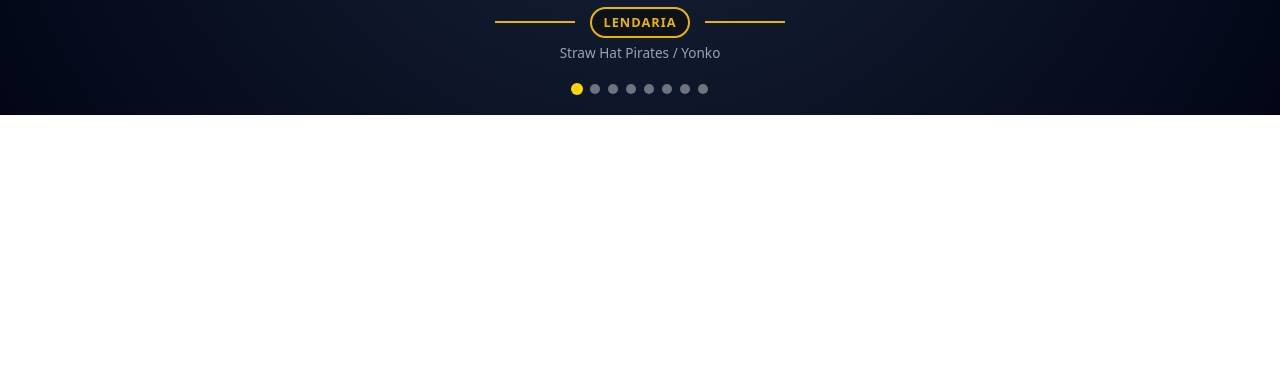
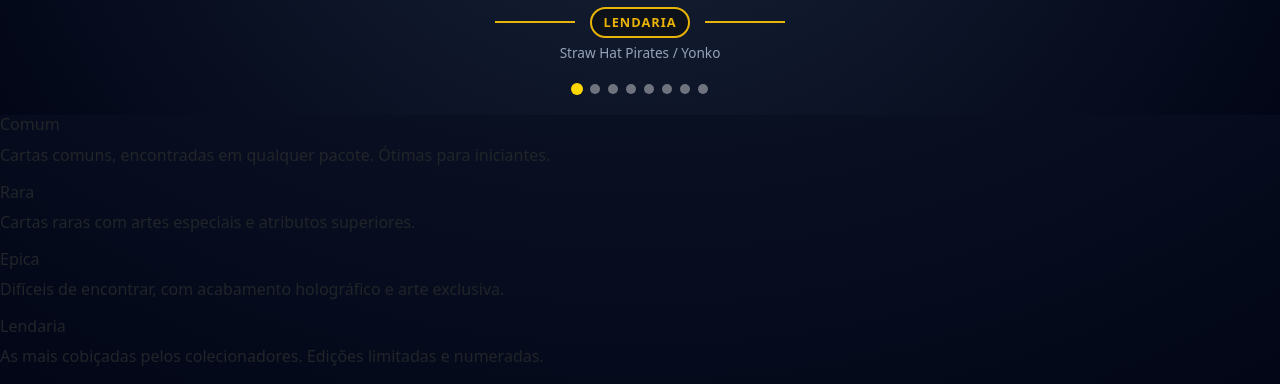
Before and after one commit to Rafaelcfsouza/Trabalho-1---DIW, a website with bundled scripts: page index.html in a window 1280 px wide. Shown: the part 746-1130 px from the top of the page. Before the commit the page ends 861 px from the top, so only its background shows below. Built offline with nearby package versions, Linux system fonts and the light colour scheme; data requests are answered from the project's data file.

Commit message:
Estrutura inicial da section raridades

```diff
--- a/css/styles.css
+++ b/css/styles.css
@@ -1,3 +1,4 @@
 @import url(/css/global.css);
 @import url(/css/header.css);
 @import url(/css/hero.css);
+@import url(/css/raridade.css);
--- a/index.html
+++ b/index.html
@@ -44,7 +44,34 @@
       </div>
     </section>
 
-    <a href="descricao"></a>
+    <section class="raridades-section">
+      <div class="raridades-grid">
+        <div class="comum">
+          <h6>Comum</h6>
+          <p>
+            Cartas comuns, encontradas em qualquer pacote. Ótimas para
+            iniciantes.
+          </p>
+        </div>
+        <div class="rara">
+          <h6>Rara</h6>
+          <p>Cartas raras com artes especiais e atributos superiores.</p>
+        </div>
+        <div class="epica">
+          <h6>Epica</h6>
+          <p>
+            Difíceis de encontrar, com acabamento holográfico e arte exclusiva.
+          </p>
+        </div>
+        <div class="lendaria">
+          <h6>Lendaria</h6>
+          <p>
+            As mais cobiçadas pelos colecionadores. Edições limitadas e
+            numeradas.
+          </p>
+        </div>
+      </div>
+    </section>
 
     <script
       src="https://cdn.jsdelivr.net/npm/bootstrap@5.3.8/dist/js/bootstrap.bundle.min.js"
```
Also changed, not shown: css/raridade.css (added).
